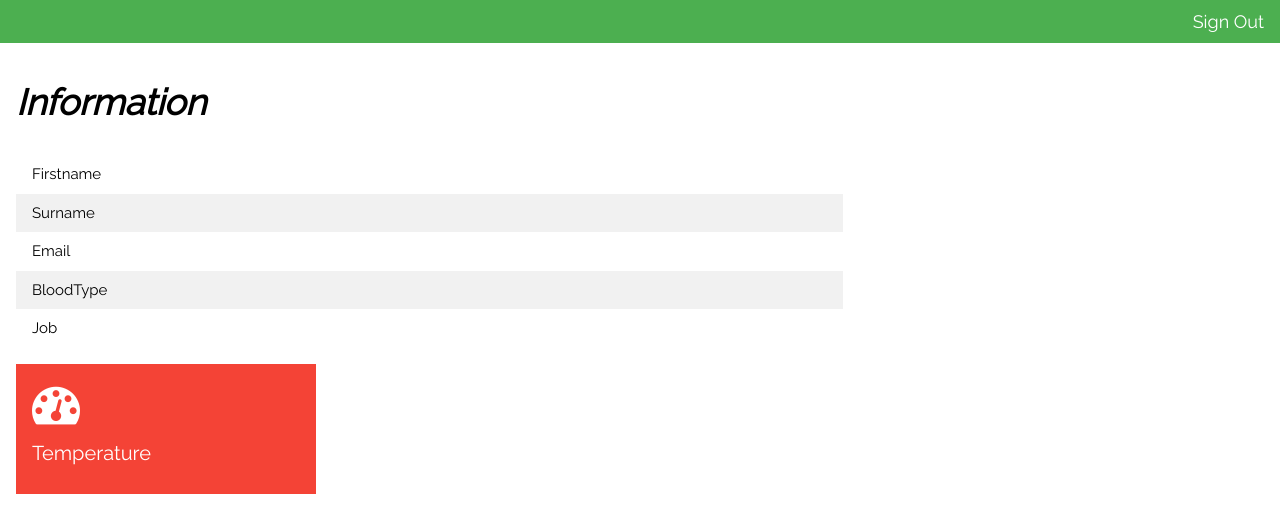
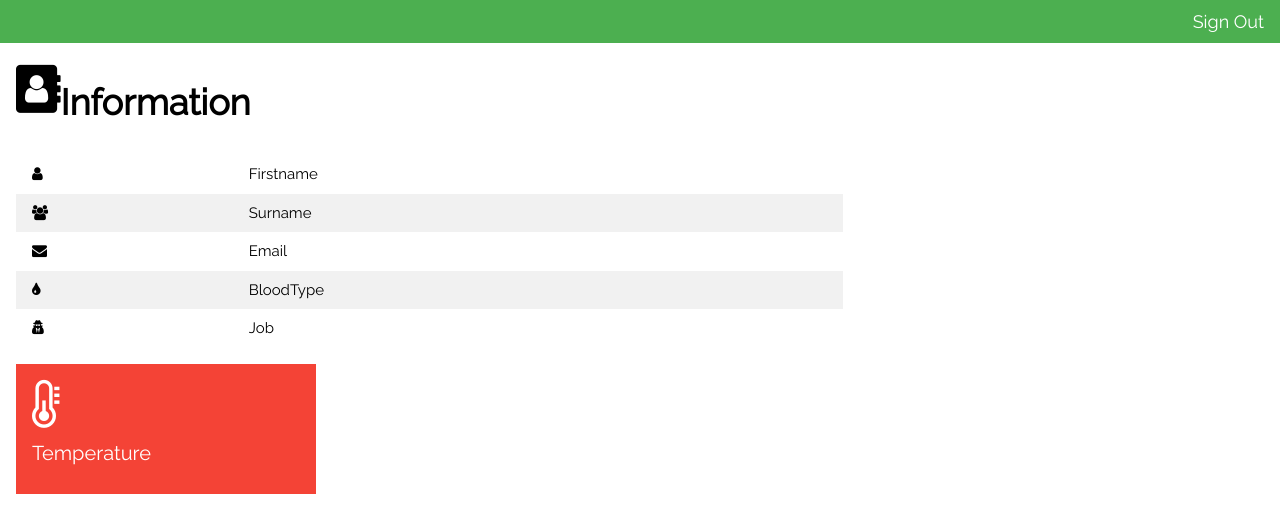
Before and after one commit to group9-exceed2021/Cyber-Ware, a Flask app: template templates/info.html in a window 1280 px wide. Shown: the top 510 px of the page. Run offline with Flask 2, Linux system fonts and the light colour scheme; the template is opened without the code that fills it, so the values that code supplies are empty; some libraries are stand-ins or nearby versions.

Commit message:
add graph2 + decorate

```diff
--- a/templates/info.html
+++ b/templates/info.html
@@ -1,10 +1,11 @@
 <!DOCTYPE html>
 <html lang="en">
-<title>Personal Information</title>
+<title>User Info - Cyber Ware</title>
 <head>
     <meta charset="UTF-8">
     <meta http-equiv="X-UA-Compatible" content="IE=edge">
     <meta name="viewport" content="width=device-width, initial-scale=1">
+    <link rel="stylesheet" href="../static/css/infostyle.css">
     <link rel="stylesheet" href="https://www.w3schools.com/w3css/4/w3.css">
     <link rel="stylesheet" href="https://fonts.googleapis.com/css?family=Raleway">
     <link rel="stylesheet" href="https://cdnjs.cloudflare.com/ajax/libs/font-awesome/4.7.0/css/font-awesome.min.css">
@@ -13,7 +14,6 @@
             font-family: "Raleway", sans-serif
         }
     </style>
-    <title>User Info - Cyber Ware</title>
     <script src="https://cdn.jsdelivr.net/npm/chart.js@2.9.4/dist/Chart.min.js"></script>
 </head>
 <body>
@@ -24,29 +24,35 @@
 </div>
 <div class="w3-main" style="margin-top:43px;">
     <header class="w3-container" style="padding-top:22px">
-        <h1><b><i>Information</i></b></h1>
+        <div class="w3-left"><i class="fa fa-address-book w3-xxxlarge"></i></div>
+        <h1><b>Information</b></h1>
     </header>
     <div class="w3-panel">
         <div class="w3-row-padding" style="margin:0 -16px">
             <div class="w3-twothird">
                 <table class="w3-table w3-striped w3-white">
                     <tr>
+                        <td><i class="fa fa-user"></i></td>
                         <td>Firstname</td>
                         <td id="Firstname"><i> </i></td>
                     </tr>
                     <tr>
+                        <td><i class="fa fa-users"></i></td>
                         <td>Surname</td>
                         <td id="Surname"><i> </i></td>
                     </tr>
                     <tr>
+                        <td><i class="fa fa-envelope"></i></td>
                         <td>Email</td>
                         <td id="Email"><i> </i></td>
                     </tr>
                     <tr>
+                        <td><i class="fa fa-tint"></i></td>
                         <td>BloodType</td>
                         <td id="Blood"><i> </i></td>
                     </tr>
                     <tr>
+                        <td><i class="fa fa-user-secret"></i></td>
                         <td>Job</td>
                         <td id="Job"><i> </i></td>
                     </tr>
@@ -57,7 +63,7 @@
     <div class="w3-row-padding w3-margin-bottom">
         <div class="w3-quarter">
             <div class="w3-container w3-red w3-padding-16">
-                <div class="w3-left"><i class="fa fa-dashboard w3-xxxlarge"></i></div>
+                <div class="w3-left"><i class="fa fa-thermometer-2 w3-xxxlarge"></i></div>
                 <div class="w3-right">
                     <h3 id="Temperature"></h3>
                 </div>
```
